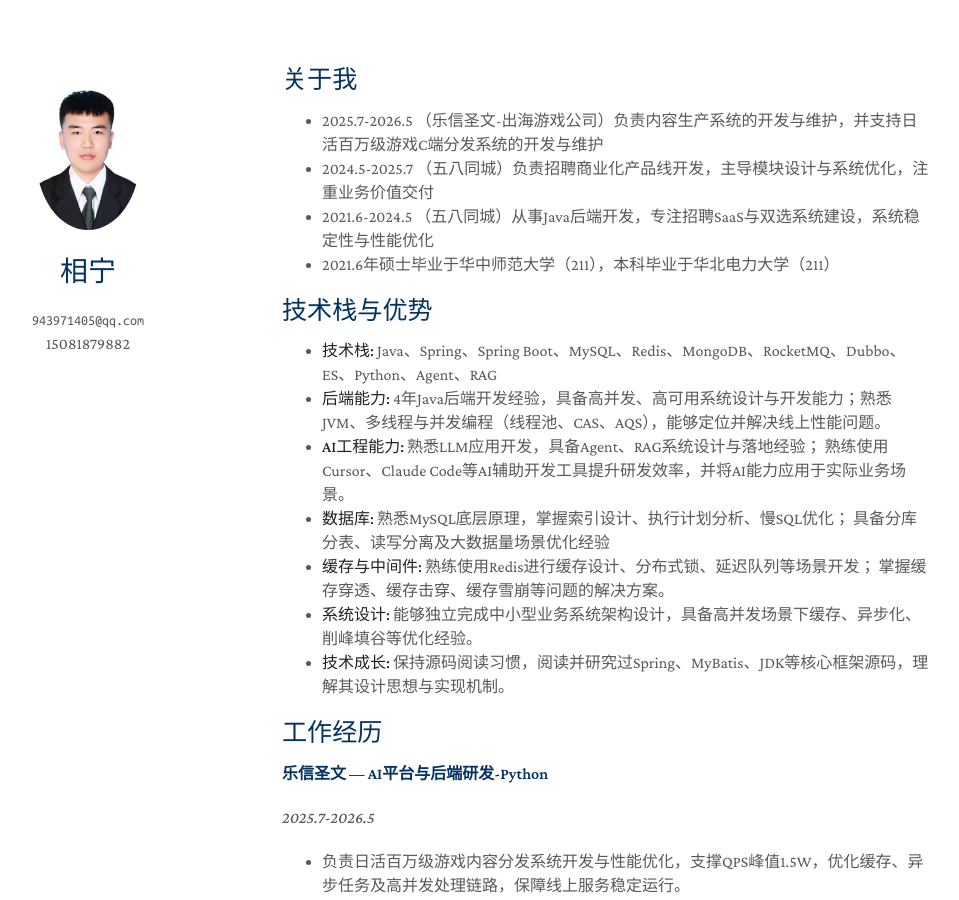
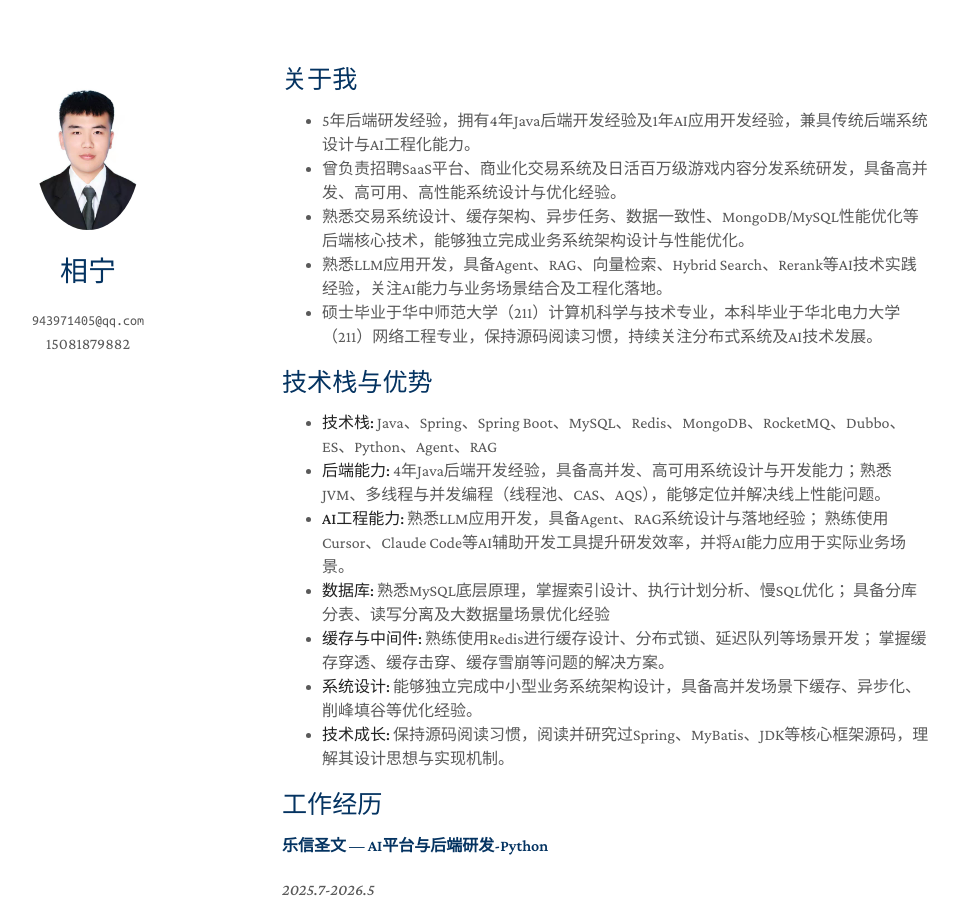
Before and after one commit to xiangningOvo/xiangningOvo.github.io, a Jekyll site: the page built from index.md, in a window 1280 px wide and 900 px high. Shown: the whole window, without its empty margins (188-1147 px from the left). Built offline with Jekyll 4.4.1, drawn with Linux system fonts in a browser that asks for light colours; nearby versions of some CDN libraries; a style sheet for code colours, icons or effects is not loaded; our own code applies the rules of GitHub Pages for plain Markdown files.

Commit message:
完整优化-第一版

```diff
--- a/index.md
+++ b/index.md
@@ -4,10 +4,11 @@ layout: homepage
 
 ## 关于我
 
-- 2025.7-2026.5 （乐信圣文-出海游戏公司）负责内容生产系统的开发与维护，并支持日活百万级游戏C端分发系统的开发与维护
-- 2024.5-2025.7 （五八同城）负责招聘商业化产品线开发，主导模块设计与系统优化，注重业务价值交付
-- 2021.6-2024.5 （五八同城）从事Java后端开发，专注招聘SaaS与双选系统建设，系统稳定性与性能优化
-- 2021.6年硕士毕业于华中师范大学（211），本科毕业于华北电力大学（211）
+* 5年后端研发经验，拥有4年Java后端开发经验及1年AI应用开发经验，兼具传统后端系统设计与AI工程化能力。
+* 曾负责招聘SaaS平台、商业化交易系统及日活百万级游戏内容分发系统研发，具备高并发、高可用、高性能系统设计与优化经验。
+* 熟悉交易系统设计、缓存架构、异步任务、数据一致性、MongoDB/MySQL性能优化等后端核心技术，能够独立完成业务系统架构设计与性能优化。
+* 熟悉LLM应用开发，具备Agent、RAG、向量检索、Hybrid Search、Rerank等AI技术实践经验，关注AI能力与业务场景结合及工程化落地。
+* 硕士毕业于华中师范大学（211）计算机科学与技术专业，本科毕业于华北电力大学（211）网络工程专业，保持源码阅读习惯，持续关注分布式系统及AI技术发展。
 
 ## 技术栈与优势
 
```
Also changed, not shown: other parts of index.md (+1 -1 lines).
